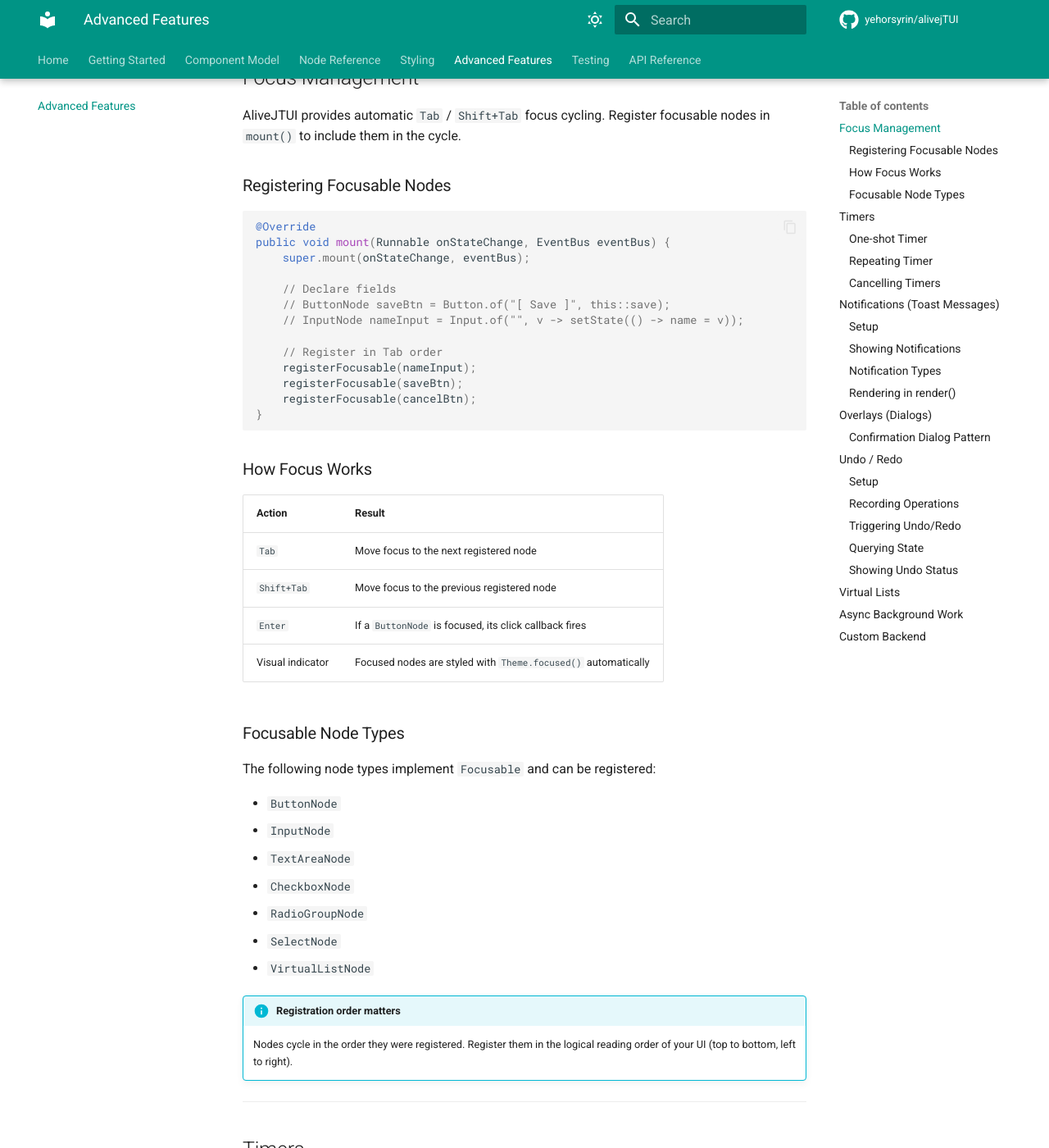
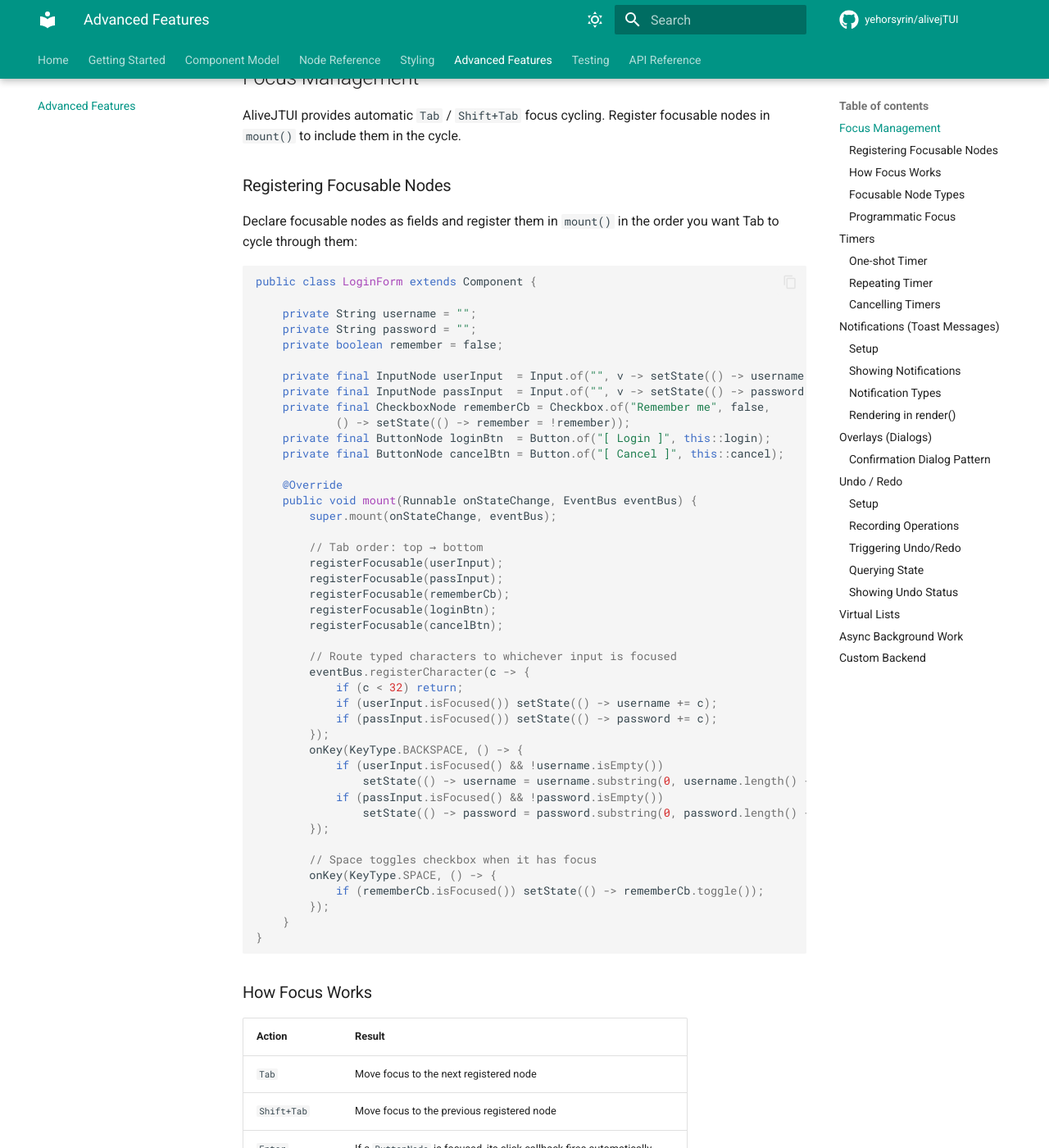
Before and after one commit to yehorsyrin/alivejTUI, an MkDocs documentation site: the page built from docs/advanced.md, in a window 1280 px wide and 1400 px high, scrolled down 193 px. Shown: the whole window at 82% size. Built offline with MkDocs 1.6.1 and Material for MkDocs 9.7.7, drawn with Linux system fonts in a browser that asks for light colours; comment, search, counter and statistics services are not loaded; some of the changed text lies outside the part shown.

Commit message:
docs: rewrite focusable docs with accurate, complete examples
- advanced.md: replace stub with full LoginForm example showing character
  routing and Space-to-toggle pattern; add focusById() section; document
  which widgets are auto-wired vs require manual key binding
- nodes.md: add registerFocusable to Checkbox; show Space key wiring;
  rewrite RadioGroup with proper setSelectedIndex wiring; rewrite Select
  with open/moveDown/accept/close pattern replacing the confusing "S key" note

Co-Authored-By: Jarvis (AI) <noreply@anthropic.com>

````diff
--- a/docs/advanced.md
+++ b/docs/advanced.md
@@ -8,19 +8,51 @@ AliveJTUI provides automatic `Tab` / `Shift+Tab` focus cycling. Register focusab
 
 ### Registering Focusable Nodes
 
+Declare focusable nodes as fields and register them in `mount()` in the order you want Tab to cycle through them:
+
 ```java
-@Override
-public void mount(Runnable onStateChange, EventBus eventBus) {
-    super.mount(onStateChange, eventBus);
+public class LoginForm extends Component {
 
-    // Declare fields
-    // ButtonNode saveBtn = Button.of("[ Save ]", this::save);
-    // InputNode nameInput = Input.of("", v -> setState(() -> name = v));
+    private String username = "";
+    private String password = "";
+    private boolean remember = false;
 
-    // Register in Tab order
-    registerFocusable(nameInput);
-    registerFocusable(saveBtn);
-    registerFocusable(cancelBtn);
+    private final InputNode userInput  = Input.of("", v -> setState(() -> username = v));
+    private final InputNode passInput  = Input.of("", v -> setState(() -> password = v));
+    private final CheckboxNode rememberCb = Checkbox.of("Remember me", false,
+            () -> setState(() -> remember = !remember));
+    private final ButtonNode loginBtn  = Button.of("[ Login ]", this::login);
+    private final ButtonNode cancelBtn = Button.of("[ Cancel ]", this::cancel);
+
+    @Override
+    public void mount(Runnable onStateChange, EventBus eventBus) {
+        super.mount(onStateChange, eventBus);
+
+        // Tab order: top → bottom
+        registerFocusable(userInput);
+        registerFocusable(passInput);
+        registerFocusable(rememberCb);
+        registerFocusable(loginBtn);
+        registerFocusable(cancelBtn);
+
+        // Route typed characters to whichever input is focused
+        eventBus.registerCharacter(c -> {
+            if (c < 32) return;
+            if (userInput.isFocused()) setState(() -> username += c);
+            if (passInput.isFocused()) setState(() -> password += c);
+        });
+        onKey(KeyType.BACKSPACE, () -> {
+            if (userInput.isFocused() && !username.isEmpty())
+                setState(() -> username = username.substring(0, username.length() - 1));
+            if (passInput.isFocused() && !password.isEmpty())
+                setState(() -> password = password.substring(0, password.length() - 1));
+        });
+
+        // Space toggles checkbox when it has focus
+        onKey(KeyType.SPACE, () -> {
+            if (rememberCb.isFocused()) setState(() -> rememberCb.toggle());
+        });
+    }
 }
 ```
 
@@ -30,23 +62,40 @@ public void mount(Runnable onStateChange, EventBus eventBus) {
 |--------|--------|
 | `Tab` | Move focus to the next registered node |
 | `Shift+Tab` | Move focus to the previous registered node |
-| `Enter` | If a `ButtonNode` is focused, its click callback fires |
-| Visual indicator | Focused nodes are styled with `Theme.focused()` automatically |
+| `Enter` | If a `ButtonNode` is focused, its click callback fires automatically |
+| Visual indicator | Focused nodes are highlighted with `Theme.focused()` automatically |
+
+`ButtonNode` is the only widget with built-in key handling. All other focusable nodes — `InputNode`, `CheckboxNode`, `RadioGroupNode`, `SelectNode` — require you to wire their interactions via `onKey()` or `eventBus.registerCharacter()` and guard on `isFocused()`.
 
 ### Focusable Node Types
 
 The following node types implement `Focusable` and can be registered:
 
-- `ButtonNode`
-- `InputNode`
-- `TextAreaNode`
-- `CheckboxNode`
-- `RadioGroupNode`
-- `SelectNode`
-- `VirtualListNode`
+- `ButtonNode` — Enter fires click automatically when focused
+- `InputNode` — wire `registerCharacter` + `BACKSPACE` manually
+- `TextAreaNode` — wire `registerCharacter` + `BACKSPACE` + `ARROW` keys manually
+- `CheckboxNode` — wire `Space` / `Enter` to `toggle()` manually
+- `RadioGroupNode` — wire `Arrow Up` / `Down` to `setSelectedIndex()` manually
+- `SelectNode` — wire `Enter` to `toggle()`, then arrow keys to `moveDown/Up()` and `accept()` manually
+- `VirtualListNode` — wire `Arrow` / `Page` keys to `selectDown/Up()` manually
 
 !!! info "Registration order matters"
     Nodes cycle in the order they were registered. Register them in the logical reading order of your UI (top to bottom, left to right).
+
+### Programmatic Focus
+
+Use `focusById()` to set focus from code — for example, to focus the first error field after validation:
+
+```java
+// Give the node a stable ID
+InputNode emailInput = Input.of("", v -> setState(() -> email = v))
+        .withId("email");
+
+registerFocusable(emailInput);
+
+// Later — jump to it programmatically
+getFocusManager().focusById("email");
+```
 
 ---
 
````
Also changed, not shown: docs/nodes.md (+42 -20 lines).
